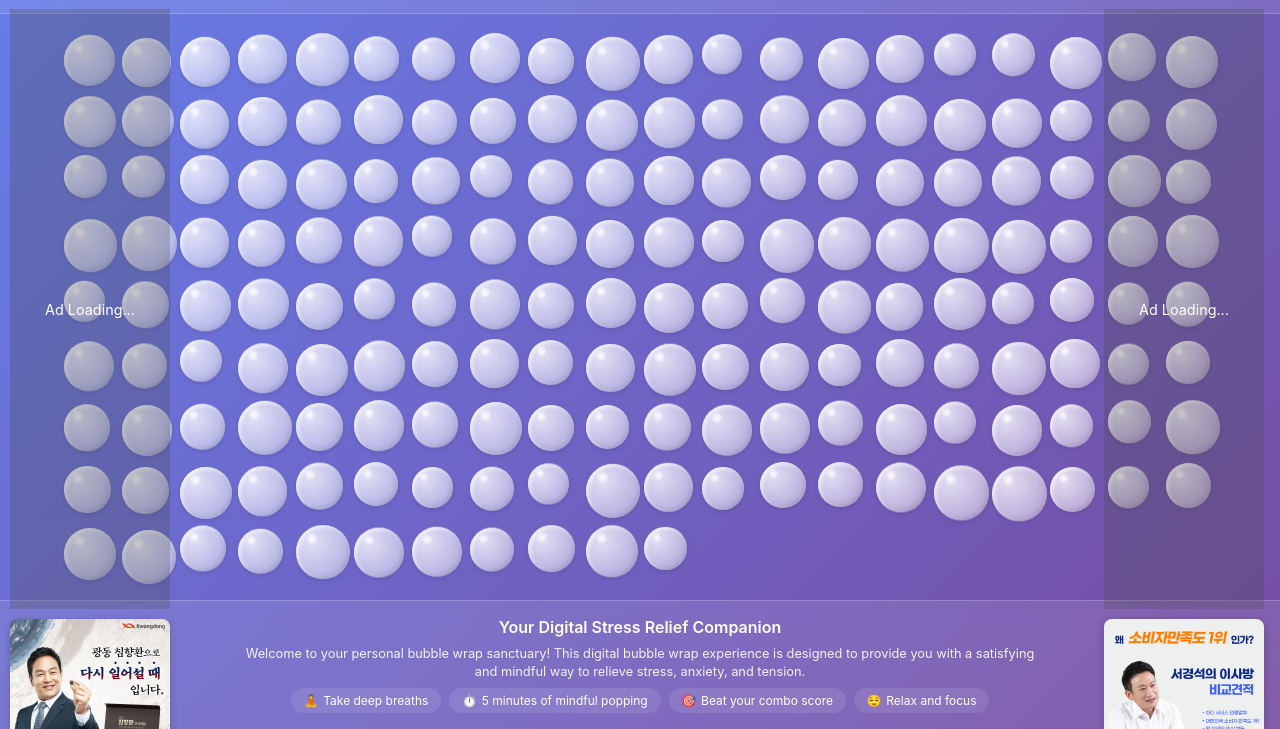
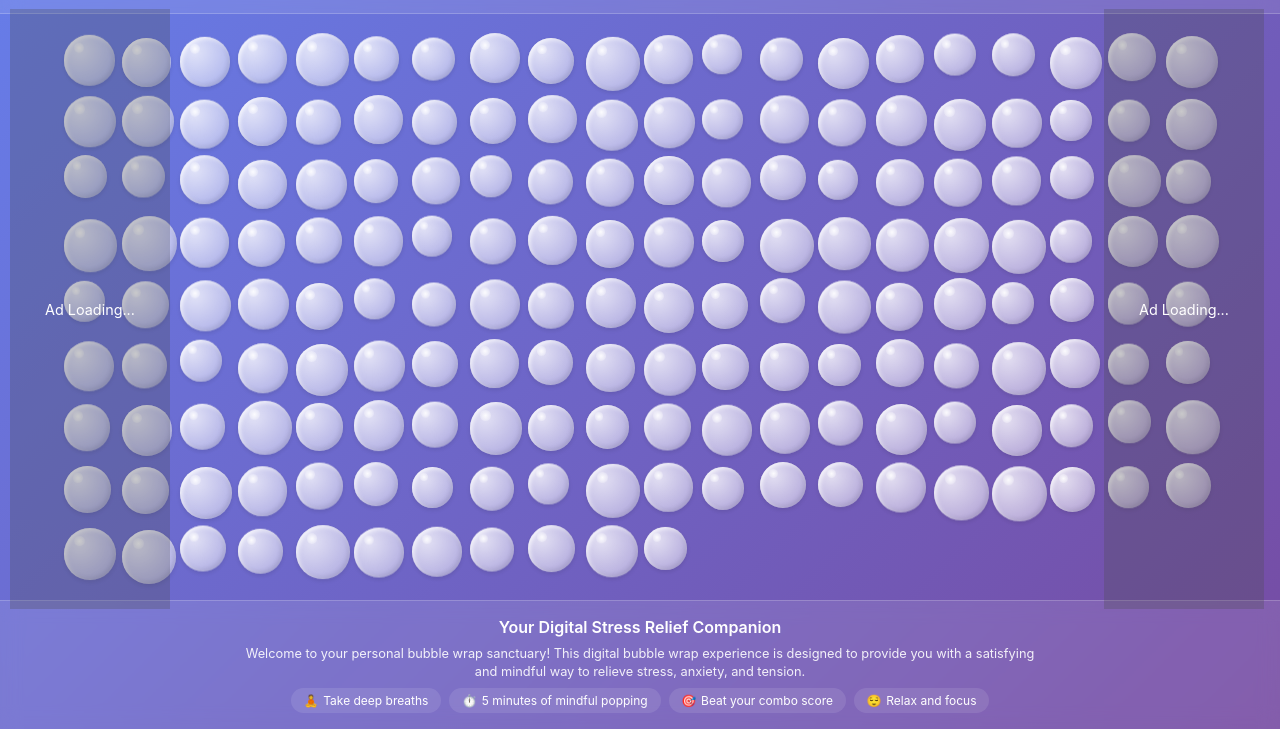
Before and after one commit to js48jjw/bubblepop, a plain HTML site: page index.html in a window 1280 px wide. Shown: the part 71-800 px from the top of the page. Drawn offline with Linux system fonts and the light colour scheme.

Commit message:
remove sense

```diff
--- a/index.html
+++ b/index.html
@@ -579,20 +579,6 @@
         <div class="ad-placeholder">Ad Loading...</div>
     </div>
 
-    <!-- Left Banner -->
-    <div id="leftBanner" class="banner-container">
-        <a href="https://ydztsbiml3.sens.kr" target="_blank" class="banner-link">
-            <img src="Public/chimhyang.png" alt="침향 배너" class="banner-image">
-        </a>
-    </div>
-
-    <!-- Right Banner -->
-    <div id="rightBanner" class="banner-container">
-        <a href="https://redslwsq.adpt.kr" target="_blank" class="banner-link">
-            <img src="Public/Esabang.png" alt="이사방 배너" class="banner-image">
-        </a>
-    </div>
-
     <script>
         // Game state
         let popCount = 0;
```
